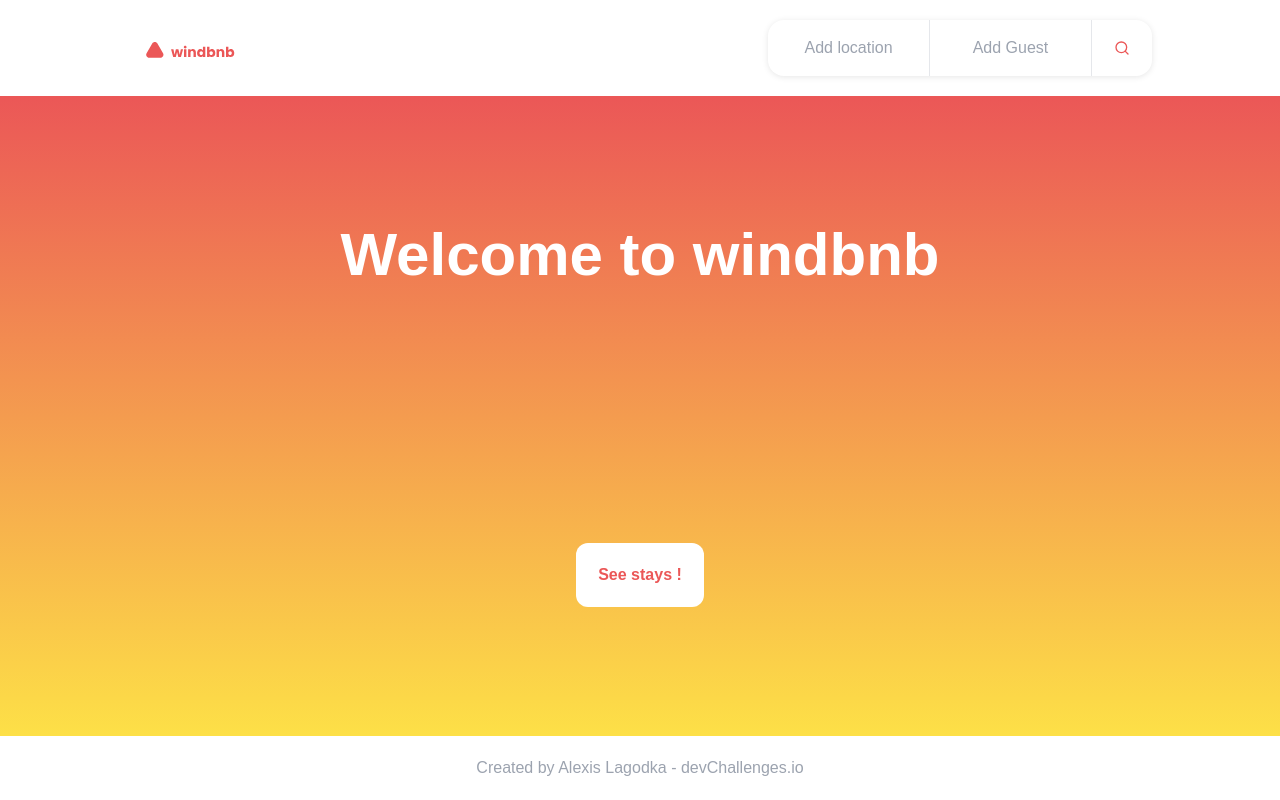
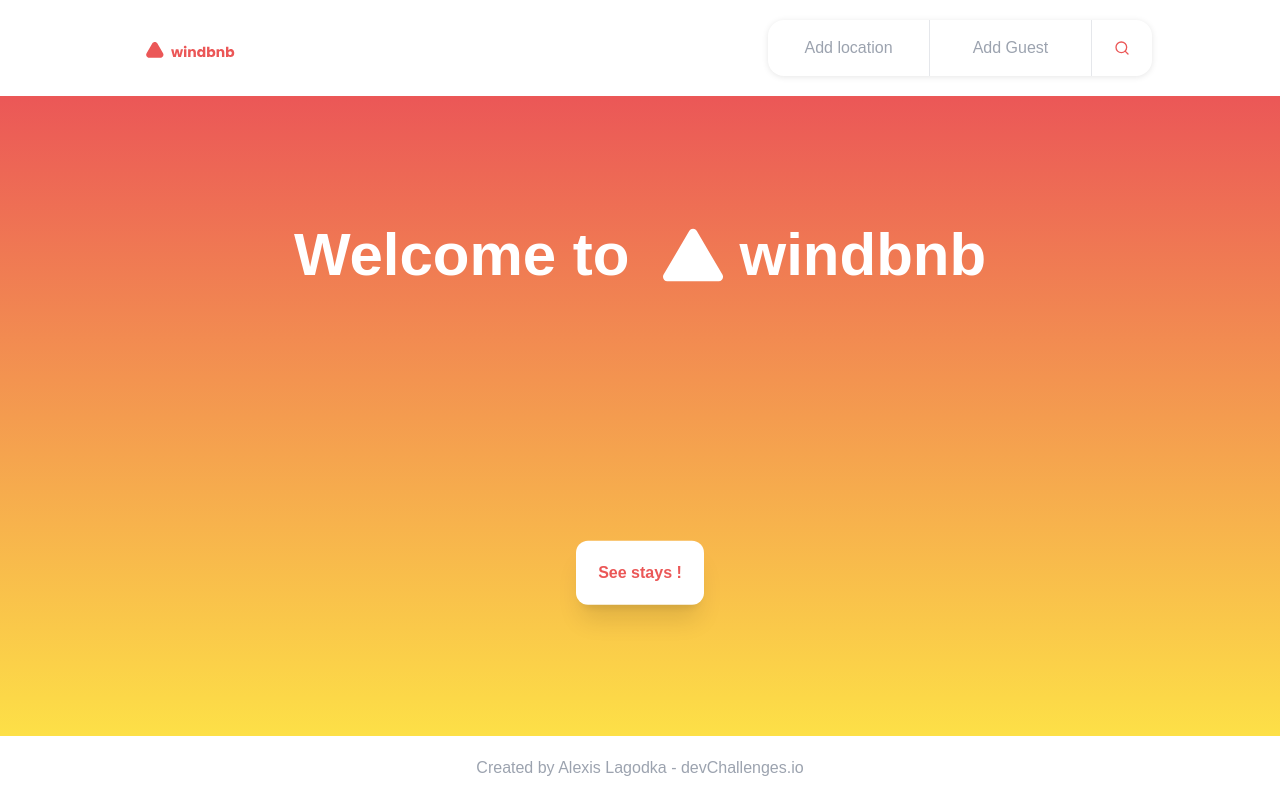
Before and after one commit to alexislagodka/windbnb, a React (Create React App) app: page / in a window 1280 px wide. Built offline with nearby package versions, Linux system fonts and the light colour scheme.

Commit message:
animation

```diff
--- a/src/components/Home/Home.js
+++ b/src/components/Home/Home.js
@@ -1,13 +1,18 @@
 import React from "react";
 import { Link } from "react-router-dom";
+import { BsFillTriangleFill } from "react-icons/bs";
 
 export default function Home() {
   return (
     <main>
       <section className="bg-gradient-to-b from-salmon to-yellow-300 h-full flex flex-col items-center justify-around">
-        <h1 className="text-white">Welcome to windbnb</h1>
+        <h1 className="text-white flex">
+          Welcome to &nbsp;
+          <BsFillTriangleFill />
+          &nbsp;windbnb
+        </h1>
         <Link to="/stays">
-          <button className="bg-white rounded-xl w-32 h-16 font-bold text-salmon">
+          <button className="bg-white rounded-xl w-32 h-16 font-bold text-salmon animate-bounce shadow-xl">
             See stays !
           </button>
         </Link>
--- a/src/components/Stay/Stay.js
+++ b/src/components/Stay/Stay.js
@@ -30,9 +30,9 @@ export default function Stay() {
           <div className="flex items-center">
             <h2 className="py-2">{stay.title}</h2>
             {stay.superHost && (
-              <div className="ml-2 text-gray-500 font-bold border-2 border-gray-500 px-2 rounded-lg">
+              <span className="ml-2 text-gray-500 font-bold border-2 border-gray-500 px-2 rounded-lg">
                 SUPERHOST
-              </div>
+              </span>
             )}
           </div>
 
--- a/src/components/Stays/Stays.js
+++ b/src/components/Stays/Stays.js
@@ -48,9 +48,9 @@ export default function Stays() {
                 }`}
               >
                 {stay.superHost && (
-                  <div className="mr-2 text-gray-500 font-bold border-2 border-gray-500 px-2 rounded-lg">
+                  <span className="mr-2 text-gray-500 font-bold border-2 border-gray-500 px-2 rounded-lg">
                     SUPERHOST
-                  </div>
+                  </span>
                 )}
                 <div className="flex items-center text-gray-500 font-medium">
                   {stay.type} {stay.beds && `. ${stay.beds} beds`}
```
